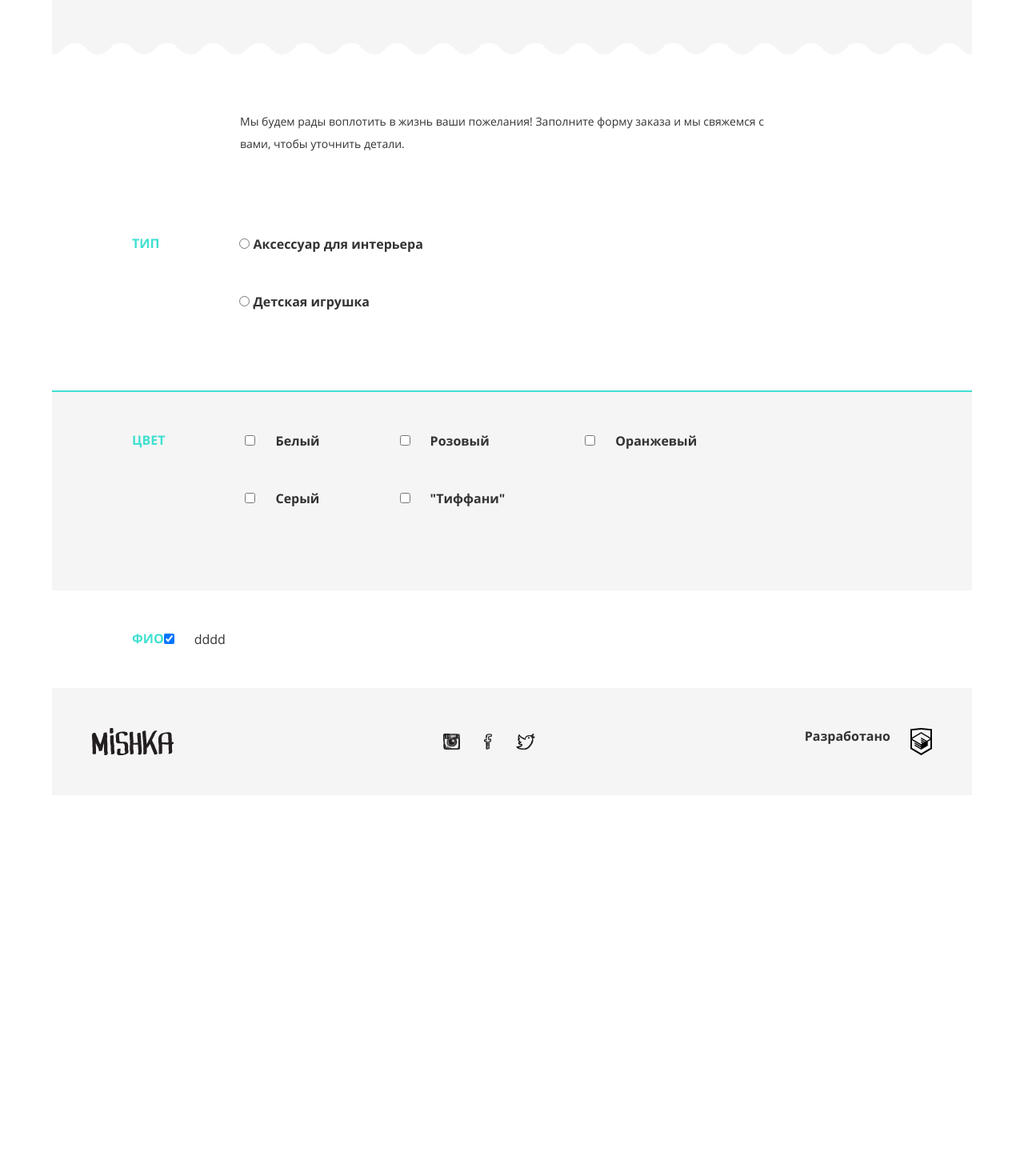
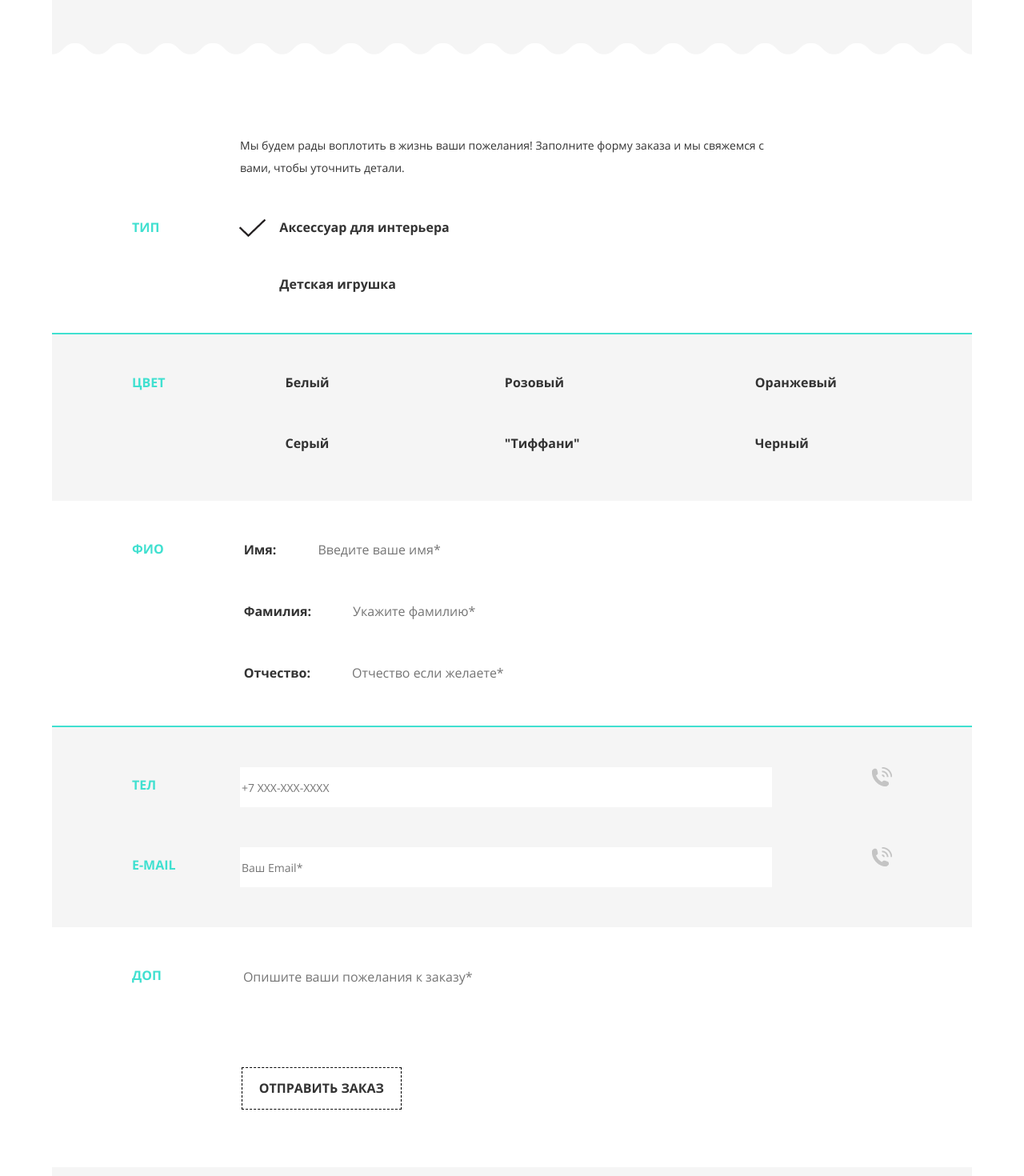
Before and after one commit to GeorgiiZ/mishkaa, a Vue app: page /form in a window 1280 px wide. Shown: the part 260-1730 px from the top of the page at 80% size. Before the commit the page ends 1254 px from the top, so only its background shows below. Built offline with nearby package versions, Linux system fonts and the light colour scheme.

Commit message:
Developing of form page

```diff
--- a/src/App.vue
+++ b/src/App.vue
@@ -73,12 +73,6 @@
 export default {
   name: 'app',
   components: {
-  },
-  data(){
-    return {
-      logoTop: '',
-      logoBottom: ''
-    };
   },
   computed: {
     basket(){
@@ -230,7 +224,7 @@ p {
 
 .footer-main__develop {
   display: flex;
-  align-content: center;
+  align-items: center;
 }
 
 .footer-main__develop-capture {
--- a/src/catalog/CatalogPage.vue
+++ b/src/catalog/CatalogPage.vue
@@ -23,7 +23,7 @@
             </div>
         </div>
         <ModalDialog v-show="isModalOpened"
-                     @windowClosed ="() => isModalOpened = false"
+                     @onClosed ="() => isModalOpened = false"
                      :selectedProduct ="selectedProduct"/>
     </div>
 </template>
@@ -51,16 +51,6 @@ export default {
             this.selectedProduct = product;
             this.isModalOpened = true;
         },
-    },
-    filters: {
-        capitalize(value){
-            var capitalFirst = value.charAt(0).toUpperCase()
-            var noCaseTail = value.slice(1, value.length)
-            return capitalFirst + noCaseTail;
-        },
-        currency(amount, symbol) {
-            return `${amount} ${symbol}`;
-        }
     },
 }
 </script>
--- a/src/main.js
+++ b/src/main.js
@@ -6,6 +6,9 @@ Vue.config.productionTip = false
 
 import router from './router';
 import store from './store';
+import capitalizeFilter from './shared/capitalize-filter';
+
+Vue.filter('capitalize', capitalizeFilter);
 
 new Vue({
   render: h => h(App),
--- a/src/mishka-form/FormPage.vue
+++ b/src/mishka-form/FormPage.vue
@@ -1,41 +1,84 @@
 <template>
     <div class = "form-container">
-        <form>
+        <form method="GET" action="#">
             <div class="form-section">
-                <p class="info-paragraph">
+                <p class="form-section__paragraph">
                     Мы будем рады воплотить в жизнь ваши пожелания! Заполните форму заказа и мы свяжемся с вами, чтобы уточнить детали.
                 </p>
             </div>
             <div class="form-section">
-                <span class="form-caption">тип</span>
-                <div class="selection">
-                    <label class="controls-label">
-                        <input type="radio" v-model="selectedKind" value="white">
-                        Аксессуар для интерьера
+                <span class="form-section__caption">тип</span>
+                <div class="controls_wraped">
+                    <label class="controls__item">
+                        <input type="radio" name="selectedKind" v-model="selectedKind" value="toy" required>
+                         <span class="controls__item_indent">Аксессуар для интерьера</span>
                     </label>
-                    <label class="controls-label">
-                        <input type="radio" v-model="selectedKind" value="black">
-                        Детская игрушка
+                    <label class="controls__item">
+                        <input type="radio" name="selectedKind" v-model="selectedKind" value="accessory" required>
+                        <span class="controls__item_indent">Детская игрушка</span>
                     </label>
                 </div>
             </div>
             <div class="form-section
-                        form-section_highlighted">
-                <span class="form-caption">цвет</span>
-                <div class="selection">
-                    <div v-for="(color, key) in availibleColors" :key="key">
-                        <label class="controls-label" >
-                            <input type="checkbox" :value = "key" v-model="selectedColors">
-                            <!-- <img src="../assets/form-images/VectorSmartObjectcop.png"/> -->
-                            <span>{{color}}</span>
+                        form-section_highlighted
+                        form-section_height-limited">
+                <span class="form-section__caption">цвет</span>
+                <div class="controls_wraped">
+                    <div v-for="(color, key) in availibleColors" :key="key" class="controls__item" >
+                        <label>
+                            <input type="checkbox" name="selectedColor"  :value = "key" v-model="selectedColors">
+                            <span class="controls__item_indent">{{color | capitalize}}</span>
                         </label>
                     </div>
                 </div>
             </div>
             <div class="form-section">
-                <span class="form-caption">фио</span>
-                <div>
-                    <input type="checkbox" checked id="test_checkbox"/>dddd</input>
+                <span class="form-section__caption">фио</span>
+                <div class="controls_wraped">
+                    <div class="controls__item">
+                        <label  for="fistName">Имя:</label>
+                        <input type="text" id="fistName" name="fistName" class="form-input controls__item_indent"
+                               v-model.trim="fullName.fistName" placeholder="Введите ваше имя*" autocomplete="off" required/>
+                    </div>
+                    <div class="controls__item">
+                        <label for="lastName">Фамилия:</label>
+                        <input type="text" id="lastName" name="lastName" class="form-input controls__item_indent"
+                               v-model.trim="fullName.lastName" placeholder="Укажите фамилию*" autocomplete="off" required/>
+                    </div>
+                    <div class="controls__item">
+                        <label  for="fatherName">Отчество:</label>
+                        <input type="text" id="fatherName" name="fatherName" class="form-input controls__item_indent"
+                               v-model.trim="fullName.fatherName" placeholder="Отчество если желаете*" autocomplete="off" required/>
+                    </div>
+                </div>
+            </div>
+            <div class="form-section
+                        form-section_column
+                        form-section_highlighted">
+                <div class="controls_inline">
+                    <label class="form-section__caption" for="customerPhoneNumber">тел</label>
+                    <input type="tel" id="customerPhoneNumber" name="customerPhoneNumber" class="form-input form-input_large"
+                           v-model.trim="customerPhoneNumber" placeholder="+7 XXX-XXX-XXXX" autocomplete="off" required/>
+                </div>
+                <div class="controls_inline">
+                    <label class="form-section__caption" for="customerEmail">E-mail</label>
+                    <input type="email" id="customerEmail" name="customerEmail" class="form-input form-input_large"
+                           v-model.trim="customerEmail" placeholder="Ваш Email*" autocomplete="off" required/>
+                </div>
+            </div>
+            <div class="form-section
+                        form-section_add-wishes">
+                <label class="form-section__caption" for="addWishes">доп</label>
+                <div class="controls_wraped">
+                    <textarea id="addWishes" name="customerEmail"
+                              v-model.trim="addWishes"
+                              class="form-input
+                                     form-input_textarea
+                                     controls__item "
+                              placeholder="Опишите ваши пожелания к заказу*" required/>
+                    <button type="submit"
+                            class="make-order controls__item"
+                            @click="sendOrder()">отправить заказ</button>
                 </div>
             </div>
         </form>
@@ -47,19 +90,29 @@ export default {
     name: 'FormPage',
     data(){
         return {
-            selectedKind:'',
+            selectedKind:'toy',
             selectedColors: [],
             availibleColors: {
-                white: 'Белый',
-                grey: 'Серый',
-                pink: 'Розовый',
+                white: 'белый',
+                grey: 'cерый',
+                pink: 'розовый',
                 tiffani: '"Тиффани"',
-                orange: 'Оранжевый'
+                orange: 'оранжевый',
+                black: 'Черный'
             },
-            fullName: {},
-            customerNumber:'',
+            fullName: {
+                fistName:'',
+                lastName:'',
+                fatherName: ''
+            },
+            customerPhoneNumber:'',
             customerEmail: '',
             addWishes: ''
+        }
+    },
+    methods: {
+        sendOrder() {
+
         }
     }
 }
@@ -70,56 +123,129 @@ export default {
 .form-container {
     display: flex;
     flex-direction: column;
-    font-size: var(--text-size__regular);
-}
-
-.info-container {
-    margin: 0 auto;
-    width: 70%;
-}
-
-.info-paragraph {
     font-size: var(--text-size__light);
-    font-weight: lighter;
-    margin: 0px 135px;
-}
-
-.form-caption {
-    color:turquoise;
-    font-weight: bold;
-    text-transform:uppercase;
 }
 
 .form-section {
     display: flex;
-    max-height: 250px;
-    padding: 50px 100px;
+    padding: 50px 100px 0 100px;
 }
 
-.selection {
-    display: flex;
-    flex-wrap: wrap;
+.form-section_height-limited {
+    max-height: 210px;
+}
+
+.form-section_column {
     flex-direction: column;
 }
 
-.controls-label {
-    margin: 0 0px 50px 100px;
+.form-section_add-wishes {
+    min-height: 300px;
 }
-
 
 .form-section_highlighted {
     background-color: #F5F5F5;
     border-top: solid 2px turquoise;
 }
 
-input[type="checkbox"] {
-    margin-right: 25px;
+.form-section__paragraph {
+    font-size: var(--text-size__light);
+    font-weight: lighter;
+    margin: 30px 135px 0 135px;
 }
 
-label input[type="checkbox"]:checked {
-    color: aqua;
-    /* content: url("../assets/form-images/VectorSmartObjectcop.png");
-    margin-right: 15px; */
+
+.controls_wraped {
+    width: 100%;
+    display: flex;
+    flex-wrap: wrap;
+    flex-direction: column;
+}
+
+.controls_inline {
+    position: relative;
+    width: 100%;
+    display: flex;
+    align-items: center;
+    margin-bottom: 50px;
+}
+
+.controls__item {
+    position: relative;
+    margin: 0 0px 50px 100px;
+    font-size: var(--text-size__regular);
+}
+
+.controls__item_indent {
+    margin-left: 50px;
+}
+
+.controls__item_indent-absolute {
+    position: absolute;
+    top: 0px;
+    right: 0px;
+}
+
+.form-section__caption {
+    color:turquoise;
+    font-weight: bold;
+    text-transform:uppercase;
+    font-size: var(--text-size__regular);
+}
+
+.form-input {
+    border : none;
+}
+
+.form-input_large {
+    position: relative;
+    height:5rem;
+    min-width: 70%;
+    margin-left: auto;
+    margin-right: 150px;
+}
+
+#customerPhoneNumber::after{
+    content: url("../assets/form-images/phonesvg.png");
+}
+
+.controls_inline::after {
+    position: absolute;
+    top: 0;
+    right: 0;
+    content: url("../assets/form-images/phonesvg.png");
+    font-weight: bold;
+    z-index: 1;
+}
+
+.form-input_textarea {
+    width: 100%;
+    height : 30%;
+    resize: none;
+}
+
+.form-input:focus{
+    outline: none;
+}
+
+.make-order {
+    padding: 15px;
+    max-width: 200px;
+    text-transform: uppercase;
+    font-weight: bold;
+    background-color: transparent;
+    border: 1px dashed black;
+}
+
+input[type="checkbox"], input[type="radio"] {
+    display: none;
+}
+
+:checked + span:before  {
+    content: url("../assets/form-images/VectorSmartObjectcop.png");
+    position: absolute;
+    top: 0;
+    left: 0;
 }
 
 </style>
--- /dev/null
+++ b/src/shared/capitalize-filter.js
@@ -0,0 +1,5 @@
+export default function (value) {
+    var capitalFirst = value.charAt(0).toUpperCase()
+    var noCaseTail = value.slice(1, value.length)
+    return capitalFirst + noCaseTail;
+}
```
Also changed, not shown: src/shared/ModalDialog.vue (+4 -4 lines).
